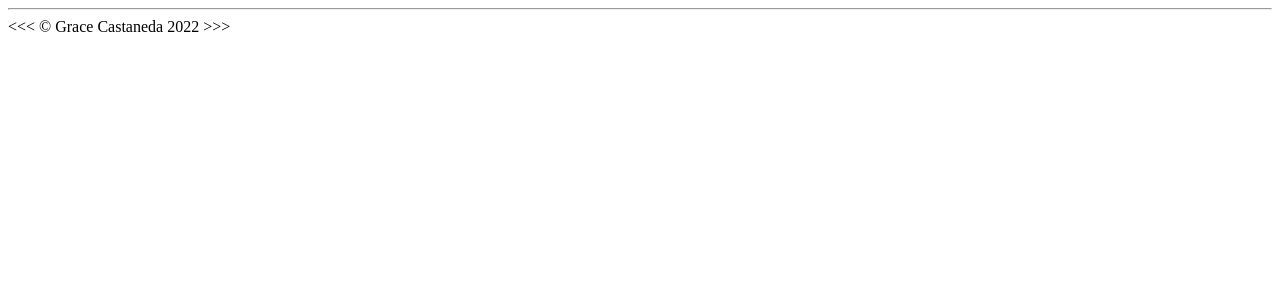
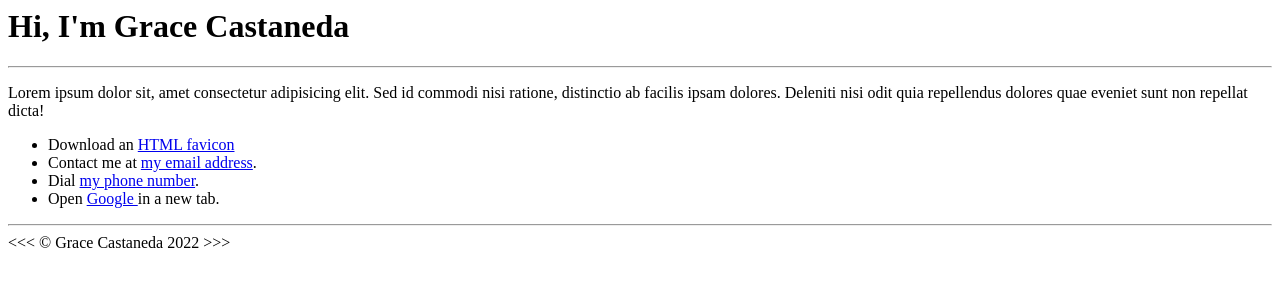
Before and after one commit to over45Codes/top-html-boilerplate, a plain HTML site: page about.html in a window 1280 px wide. Drawn offline with Linux system fonts and the light colour scheme.

Commit message:
added links

```diff
--- a/about.html
+++ b/about.html
@@ -7,8 +7,19 @@
     <link rel="stylesheet" href="main.css" type="text/css">
     <link rel="icon" href="images/codinghtml.png" type="images">
 </head>
+<h1>Hi, I'm Grace Castaneda</h1>
+<hr>
+<p>Lorem ipsum dolor sit, amet consectetur adipisicing elit. Sed id commodi nisi ratione, distinctio ab facilis ipsam dolores. Deleniti nisi odit quia repellendus dolores quae eveniet sunt non repellat dicta!</p>
 <body>
-
+   <ul>
+    <li>Download an <a href="images/codinghtml.png">HTML favicon</a>
+        </li>
+        <li>
+            Contact me at <a href="mailto:graciicodes@gmail.com">my email address</a>.</li>
+            <li>Dial <a href="tel:+1234567890">my phone number</a>.</li>
+            <li> Open <a href="https://www.google.com/"
+                target="_blank"> Google </a>in a new tab.</li>
+        </ul>
 </body>
 <hr>
 &lt;&lt;&lt; &copy; Grace Castaneda 2022 &gt;&gt;&gt;
```
